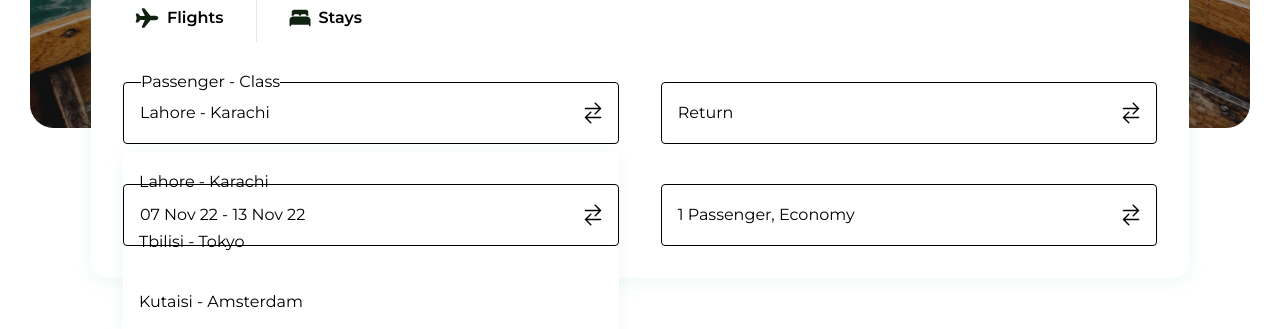
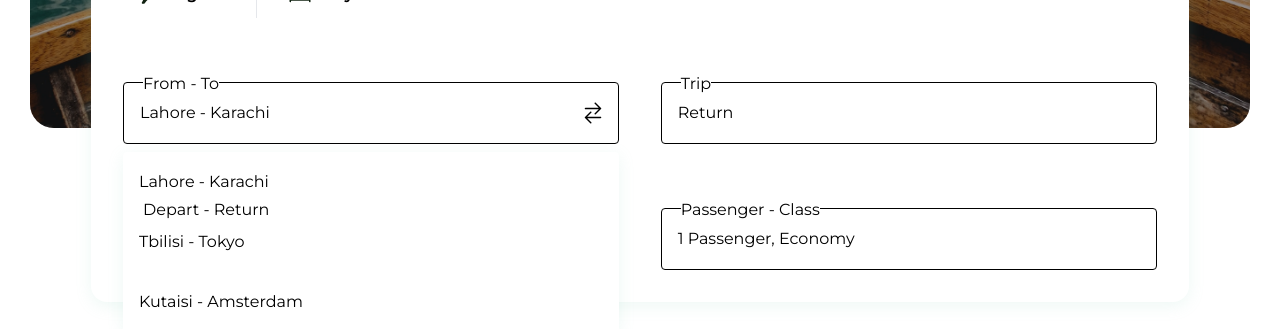
Before and after one commit to Kiguradze/travel-agency, a React (Vite) app: page / in a window 1280 px wide. Both pictures are taken after a click on the element "Lahore - Karachi". Shown: the part 502-831 px from the top of the page. Built offline with nearby package versions, Linux system fonts and the light colour scheme.

Commit message:
modify: reservationForm

```diff
--- a/src/components/Reservation.jsx
+++ b/src/components/Reservation.jsx
@@ -1,6 +1,7 @@
 import airplane from "../assets/airplane black.png";
 import bed from "../assets/icon_bed black.png";
 import ReservationForm from "./ReservationForm";
+import choose from "../assets/choose directions.png";
 
 const Reservation = () => {
   const cities = ["Lahore - Karachi", "Tbilisi - Tokyo", "Kutaisi - Amsterdam"];
@@ -27,7 +28,7 @@ const Reservation = () => {
         </a>
       </div>
       <div className="flex justify-between flex-wrap gap-x-[24px]">
-        <ReservationForm label={"From - To"} data={cities} />
+        <ReservationForm label={"From - To"} data={cities} img={choose} />
         <ReservationForm label={"Trip"} data={trips} />
         <ReservationForm label={"Depart - Return"} data={time} />
         <ReservationForm label={"Passenger - Class"} data={passengerClass} />
--- a/src/components/ReservationForm.jsx
+++ b/src/components/ReservationForm.jsx
@@ -1,8 +1,7 @@
 import { useState } from "react";
-import choose from "../assets/choose directions.png";
 
-const ReservationForm = ({ label = "Default Label", data }) => {
-  const initialOption = data && data[0];
+const ReservationForm = ({ label = "Default Label", data, img }) => {
+  const initialOption = data[0];
   const [option, setOption] = useState(initialOption);
   const [isActive, setIsActive] = useState(false);
 
@@ -20,7 +19,7 @@ const ReservationForm = ({ label = "Default Label", data }) => {
   return (
     <form className="w-full mb-0 2xl:w-auto my-[40px] lg:w-[48%]">
       <div className="flex flex-col">
-        <span className="absolute top-[92px] left-[50px] bg-white z-10">
+        <span className="relative top-[14px] left-[20px] bg-white z-10 w-fit">
           {label}
         </span>
         <div className="relative cursor-pointer">
@@ -29,16 +28,16 @@ const ReservationForm = ({ label = "Default Label", data }) => {
             className="py-[18px] px-[16px] flex justify-between items-center gap-x-[100px]  border-[1px] border-solid border-black rounded-[4px] relative"
           >
             <span>{option}</span>
-            <img onClick={handleReverse} src={choose} alt="" />
+            <img onClick={handleReverse} src={img} alt="" />
           </div>
           <div
-            className={`w-full absolute top-[70px] bg-white shadow-[0_4px_16px_0_rgba(141,_211,_187,_0.15)] rounded-[4px] transition-all duration-150 ${
+            className={`w-full absolute top-[70px] bg-white shadow-[0_4px_16px_0_rgba(141,_211,_187,_0.15)] rounded-[4px] z-10 transition-all duration-150 ${
               isActive
                 ? ""
                 : "opacity-0  translate-y-[-10px] pointer-events-none "
             }`}
           >
-            {data?.map((item, index) => (
+            {data.map((item, index) => (
               <div
                 key={index}
                 onClick={() => (handleClick(item), handleActiveClick())}
```
